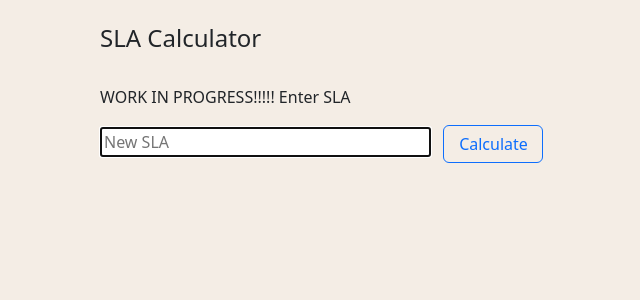
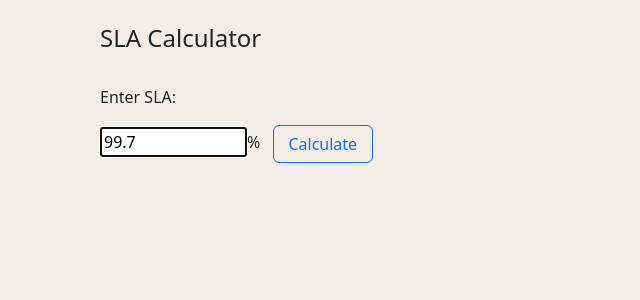
Before and after one commit to jaceygan/cardshuffle, a Flask app: page /calcsla in a window 1280 px wide. Shown: the part 66-366 px from the top of the page, without its empty margins (8-648 px from the left). Run offline with Flask 3, Linux system fonts and the light colour scheme.

Commit message:
calcsla working now. Need some formattting modification

```diff
--- a/app.py
+++ b/app.py
@@ -33,10 +33,14 @@ def koboupdates():
 @app.route("/calcsla", methods=["GET","POST"])
 def calcsla():
     if request.method == "GET":
-        return render_template("calcsla.html", sla="99.9")
+        return render_template("calcsla.html", downtime = "", slaval = "99.7")
     else: #POST
-        newsla= request.form["sla"]
-        return render_template("calcsla.html", sla=newsla)
+        newsla = request.form.get("newsla")
+        try:
+            newslafloat = float(newsla)
+            return render_template("calcsla.html", downtime = downtime(newslafloat), slaval = newsla)
+        except ValueError:
+            return render_template("calcsla.html", downtime = "", slaval = "99.7")
 
 @app.route("/cardshuffle",methods=["GET","POST"])
 def cardshuffle():
--- a/templates/calcsla.html
+++ b/templates/calcsla.html
@@ -7,14 +7,17 @@ SLA Calculator
 {% block content %}
 <h4>SLA Calculator</h4>
 <br>
-<p>WORK IN PROGRESS!!!!!
-    Enter SLA
+<p>
+    Enter SLA:
 </p>
-<form action="/slacalc" method="POST">
-    <input type="email" id="newsla" name="newsla" placeholder="New SLA" maxlength="32" size="30" autofocus>&nbsp;&nbsp;
+<form action="/calcsla" method="POST">
+    <input type="text" id="newsla" name="newsla" value="{{slaval}}" maxlength="8" size="10" autofocus>%&nbsp;&nbsp;
     <button class="btn btn-outline-primary" type="submit" style="width:100px">Calculate</button>
 </form>
-<em> {% if addedmessage %} Subscribed {{koboemail}} to Kobo Notifications! {% endif%}</em>
+<br>
+{% autoescape false %}
+{{downtime}}
+{% endautoescape %}
 <br>
 <br>
 <div class="align-centre">
```
Also changed, not shown: calcsla.py (+5 -4 lines), Requirements.txt (line endings or trailing spaces).
